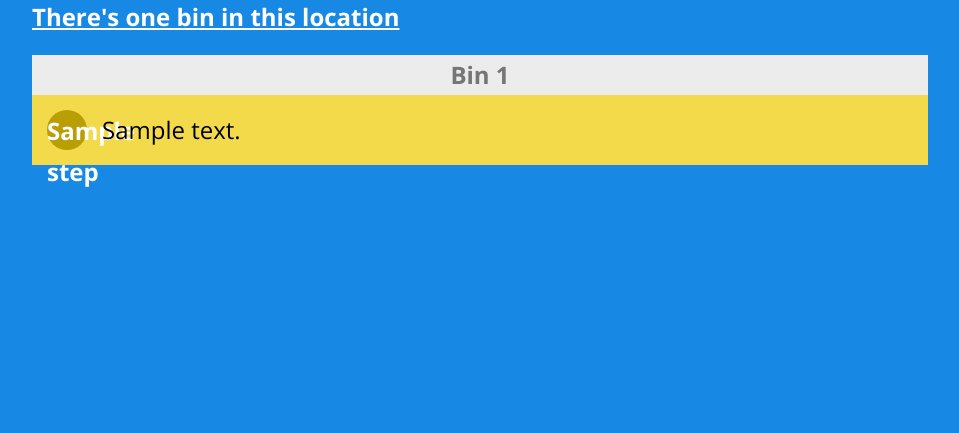
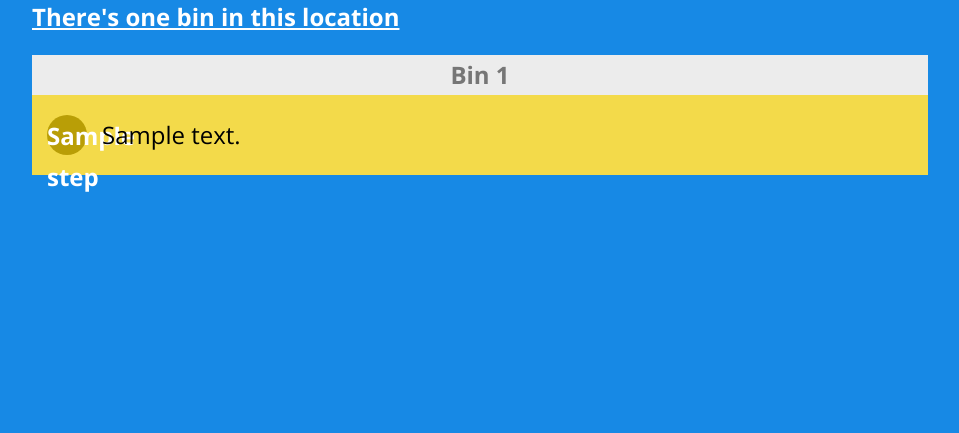
Before and after one commit to cmec-seanwilson/keeping-green, a Python web app: template templates/direction.html in a window 1280 px wide. Shown: the part 171-604 px from the top of the page, without its empty margins (160-1119 px from the left). Run offline with Jinja, Linux system fonts and the light colour scheme; the template is opened without the code that fills it: most values are stand-ins (such as "Sample title", 1, 10 or a date in 2020); some libraries are stand-ins or nearby versions.

Commit message:
fix directions layout

```diff
--- a/assets/styles/style.css
+++ b/assets/styles/style.css
@@ -138,9 +138,13 @@ html {
     background-color: rgb(243, 218, 74);
     display: flex;
     align-items: center;
-    min-height: 70px;
+    min-height: 80px;
     max-height: 120px;
     padding-right: 5px;
+}
+
+.bin-directions .direction:not(:last-child) {
+    border-bottom: 2px solid rgb(185, 158, 6);
 }
 
 .bin-directions .direction div {
@@ -149,7 +153,7 @@ html {
 
 .bin-directions .step {
     color: #fff;
-    background-color: rgb(185, 158, 6);;
+    background-color: rgb(185, 158, 6);
     height: 40px;
     width: 40px;
     line-height: 41px;
@@ -157,4 +161,5 @@ html {
     font-weight: 800;
     text-align: center;
     margin: 0 15px;
+    flex-shrink: 0;
 }
--- a/templates/direction.html
+++ b/templates/direction.html
@@ -23,12 +23,14 @@
     <ul class="bin-directions max-w-4xl mx-auto mb-5">
         {% for bin in bins %}
             <li class="bin-header">Bin {{ bin.id }}</li>
-            <li class="direction">
                 {% for direction in bin.directions %}
-                    <div class="step">{{ direction.step }}</div>
-                    <div class="directmessage">{{ direction.message | safe }}</div>
+                    <li class="direction">
+                        <div class="step">
+                            <span>{{ direction.step }}</span>
+                        </div>
+                        <div class="directmessage">{{ direction.message | safe }}</div>
+                    </li>
                 {% endfor %}
-            </li>
         {% endfor %}
     </ul>
 
```
